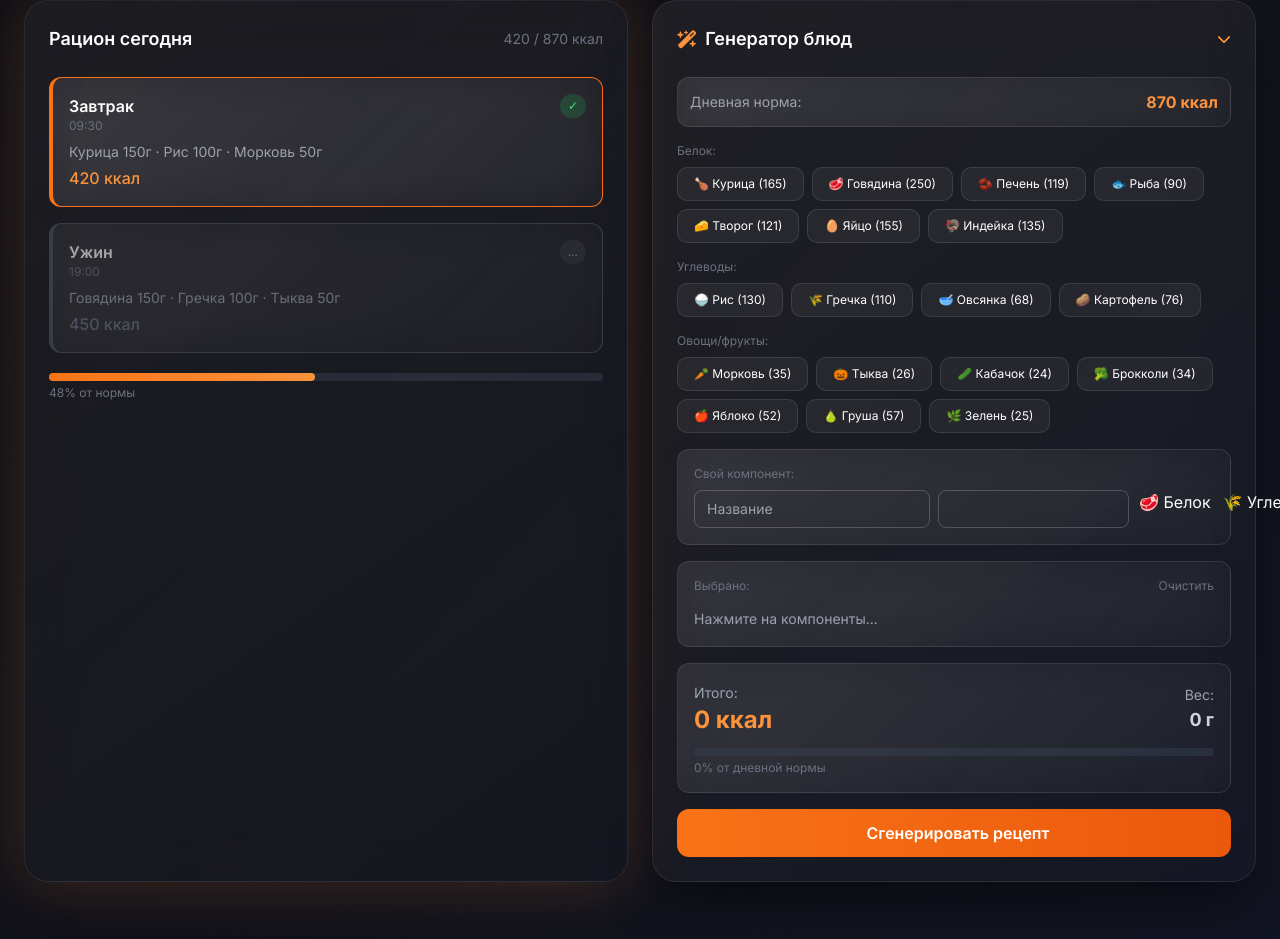
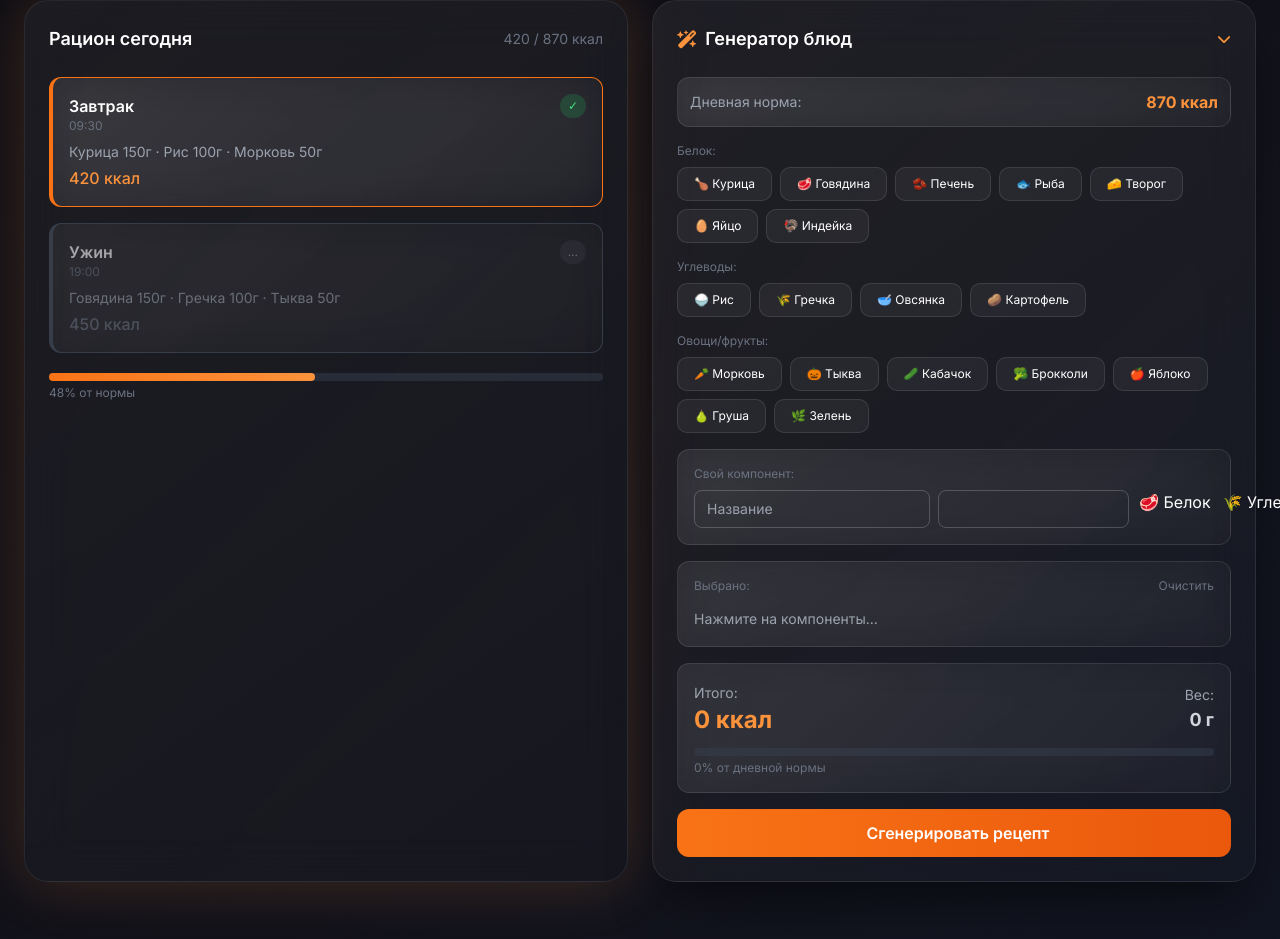
Before and after one commit to FelixBitel/archie-health, a plain HTML site: page index.html in a window 1280 px wide. Shown: the part 1190-2129 px from the top of the page. Drawn offline with nearby package versions, Linux system fonts and the light colour scheme.

Commit message:
ui: remove calorie numbers from ingredient selector buttons

```diff
--- a/index.html
+++ b/index.html
@@ -369,36 +369,36 @@
                         <div class="mb-4">
                             <p class="text-xs text-gray-500 mb-2">Белок:</p>
                             <div class="flex flex-wrap gap-2">
-                                <button onclick="addComponent('Курица', 165, '🍗', 150)" class="btn-ghost text-xs">🍗 Курица (165)</button>
-                                <button onclick="addComponent('Говядина', 250, '🥩', 150)" class="btn-ghost text-xs">🥩 Говядина (250)</button>
-                                <button onclick="addComponent('Печень куриная', 119, '🫘', 80)" class="btn-ghost text-xs">🫘 Печень (119)</button>
-                                <button onclick="addComponent('Рыба белая', 90, '🐟', 120)" class="btn-ghost text-xs">🐟 Рыба (90)</button>
-                                <button onclick="addComponent('Творог 5%', 121, '🧀', 100)" class="btn-ghost text-xs">🧀 Творог (121)</button>
-                                <button onclick="addComponent('Яйцо', 155, '🥚', 50)" class="btn-ghost text-xs">🥚 Яйцо (155)</button>
-                                <button onclick="addComponent('Индейка', 135, '🦃', 150)" class="btn-ghost text-xs">🦃 Индейка (135)</button>
+                                <button onclick="addComponent('Курица', 165, '🍗', 150)" class="btn-ghost text-xs">🍗 Курица</button>
+                                <button onclick="addComponent('Говядина', 250, '🥩', 150)" class="btn-ghost text-xs">🥩 Говядина</button>
+                                <button onclick="addComponent('Печень куриная', 119, '🫘', 80)" class="btn-ghost text-xs">🫘 Печень</button>
+                                <button onclick="addComponent('Рыба белая', 90, '🐟', 120)" class="btn-ghost text-xs">🐟 Рыба</button>
+                                <button onclick="addComponent('Творог 5%', 121, '🧀', 100)" class="btn-ghost text-xs">🧀 Творог</button>
+                                <button onclick="addComponent('Яйцо', 155, '🥚', 50)" class="btn-ghost text-xs">🥚 Яйцо</button>
+                                <button onclick="addComponent('Индейка', 135, '🦃', 150)" class="btn-ghost text-xs">🦃 Индейка</button>
                             </div>
                         </div>
 
                         <div class="mb-4">
                             <p class="text-xs text-gray-500 mb-2">Углеводы:</p>
                             <div class="flex flex-wrap gap-2">
-                                <button onclick="addComponent('Рис', 130, '🍚', 100)" class="btn-ghost text-xs">🍚 Рис (130)</button>
-                                <button onclick="addComponent('Гречка', 110, '🌾', 100)" class="btn-ghost text-xs">🌾 Гречка (110)</button>
-                                <button onclick="addComponent('Овсянка', 68, '🥣', 80)" class="btn-ghost text-xs">🥣 Овсянка (68)</button>
-                                <button onclick="addComponent('Картофель', 76, '🥔', 100)" class="btn-ghost text-xs">🥔 Картофель (76)</button>
+                                <button onclick="addComponent('Рис', 130, '🍚', 100)" class="btn-ghost text-xs">🍚 Рис</button>
+                                <button onclick="addComponent('Гречка', 110, '🌾', 100)" class="btn-ghost text-xs">🌾 Гречка</button>
+                                <button onclick="addComponent('Овсянка', 68, '🥣', 80)" class="btn-ghost text-xs">🥣 Овсянка</button>
+                                <button onclick="addComponent('Картофель', 76, '🥔', 100)" class="btn-ghost text-xs">🥔 Картофель</button>
                             </div>
                         </div>
 
                         <div class="mb-4">
                             <p class="text-xs text-gray-500 mb-2">Овощи/фрукты:</p>
                             <div class="flex flex-wrap gap-2">
-                                <button onclick="addComponent('Морковь', 35, '🥕', 50)" class="btn-ghost text-xs">🥕 Морковь (35)</button>
-                                <button onclick="addComponent('Тыква', 26, '🎃', 80)" class="btn-ghost text-xs">🎃 Тыква (26)</button>
-                                <button onclick="addComponent('Кабачок', 24, '🥒', 70)" class="btn-ghost text-xs">🥒 Кабачок (24)</button>
-                                <button onclick="addComponent('Брокколи', 34, '🥦', 60)" class="btn-ghost text-xs">🥦 Брокколи (34)</button>
-                                <button onclick="addComponent('Яблоко', 52, '🍎', 100)" class="btn-ghost text-xs">🍎 Яблоко (52)</button>
-                                <button onclick="addComponent('Груша', 57, '🍐', 100)" class="btn-ghost text-xs">🍐 Груша (57)</button>
-                                <button onclick="addComponent('Зелень', 25, '🌿', 20)" class="btn-ghost text-xs">🌿 Зелень (25)</button>
+                                <button onclick="addComponent('Морковь', 35, '🥕', 50)" class="btn-ghost text-xs">🥕 Морковь</button>
+                                <button onclick="addComponent('Тыква', 26, '🎃', 80)" class="btn-ghost text-xs">🎃 Тыква</button>
+                                <button onclick="addComponent('Кабачок', 24, '🥒', 70)" class="btn-ghost text-xs">🥒 Кабачок</button>
+                                <button onclick="addComponent('Брокколи', 34, '🥦', 60)" class="btn-ghost text-xs">🥦 Брокколи</button>
+                                <button onclick="addComponent('Яблоко', 52, '🍎', 100)" class="btn-ghost text-xs">🍎 Яблоко</button>
+                                <button onclick="addComponent('Груша', 57, '🍐', 100)" class="btn-ghost text-xs">🍐 Груша</button>
+                                <button onclick="addComponent('Зелень', 25, '🌿', 20)" class="btn-ghost text-xs">🌿 Зелень</button>
                             </div>
                         </div>
 
```
